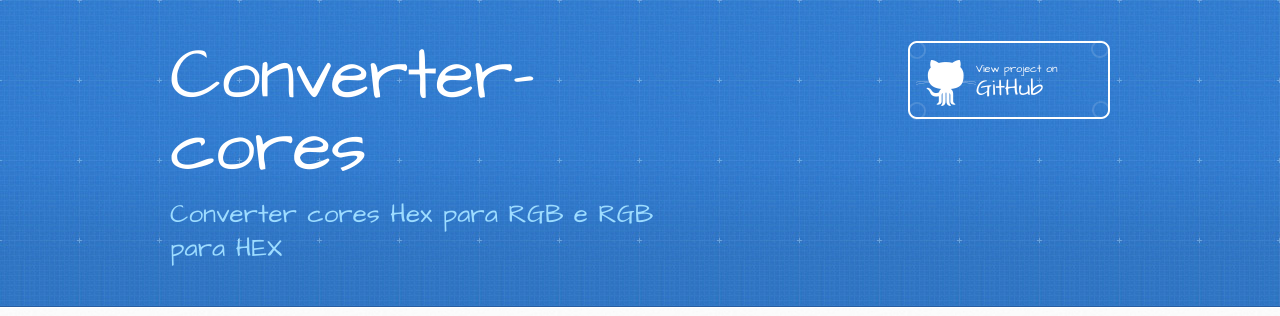
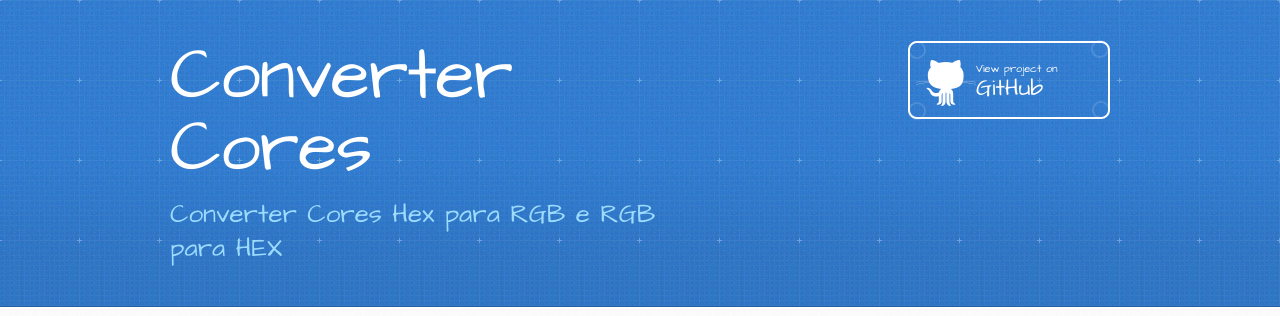
Before and after one commit to williankeller/convert-colors-hex-rgb, a plain HTML site: page index.html in a window 1280 px wide. Shown: the top 316 px of the page. Drawn offline with Linux system fonts and the light colour scheme.

Commit message:
Update index.html

```diff
--- a/index.html
+++ b/index.html
@@ -13,14 +13,14 @@
     <script src="//html5shiv.googlecode.com/svn/trunk/html5.js"></script>
     <![endif]-->
 
-    <title>Converter-cores by williankeller</title>
+    <title>Converter Cores by williankeller</title>
   </head>
 
   <body>
     <header>
       <div class="inner">
-        <h1>Converter-cores</h1>
-        <h2>Converter cores Hex para RGB e RGB para HEX</h2>
+        <h1>Converter Cores</h1>
+        <h2>Converter Cores Hex para RGB e RGB para HEX</h2>
         <a href="https://github.com/williankeller/Converter-Cores" class="button"><small>View project on</small> GitHub</a>
       </div>
     </header>
```
